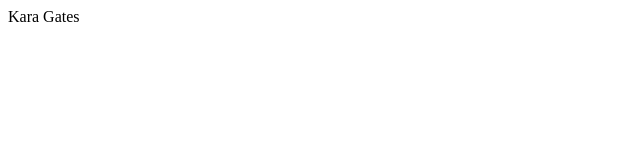
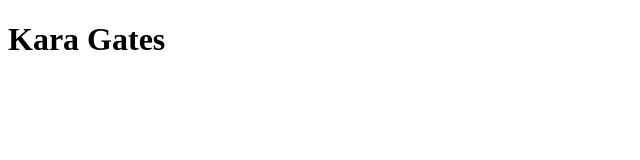
Before and after one commit to karagates/karagates.github.io, a plain HTML site: page index.html in a window 1280 px wide. Shown: the whole page, without its empty margins (0-640 px from the left). Drawn offline with Linux system fonts and the light colour scheme.

Commit message:
Update index.html

```diff
--- a/index.html
+++ b/index.html
@@ -1 +1,14 @@
-Kara Gates
+<!DOCTYPE html>
+<html>
+  <head>
+    <title>Kara Gates is an Artist</title>
+    <link rel="stylesheet" href="css/style.css">
+  </head>
+  <body>
+    <div class="container">
+      <div class="header">
+        <h1>Kara Gates</h1>
+      </div>
+    </div>
+  </body>
+</html>
```
